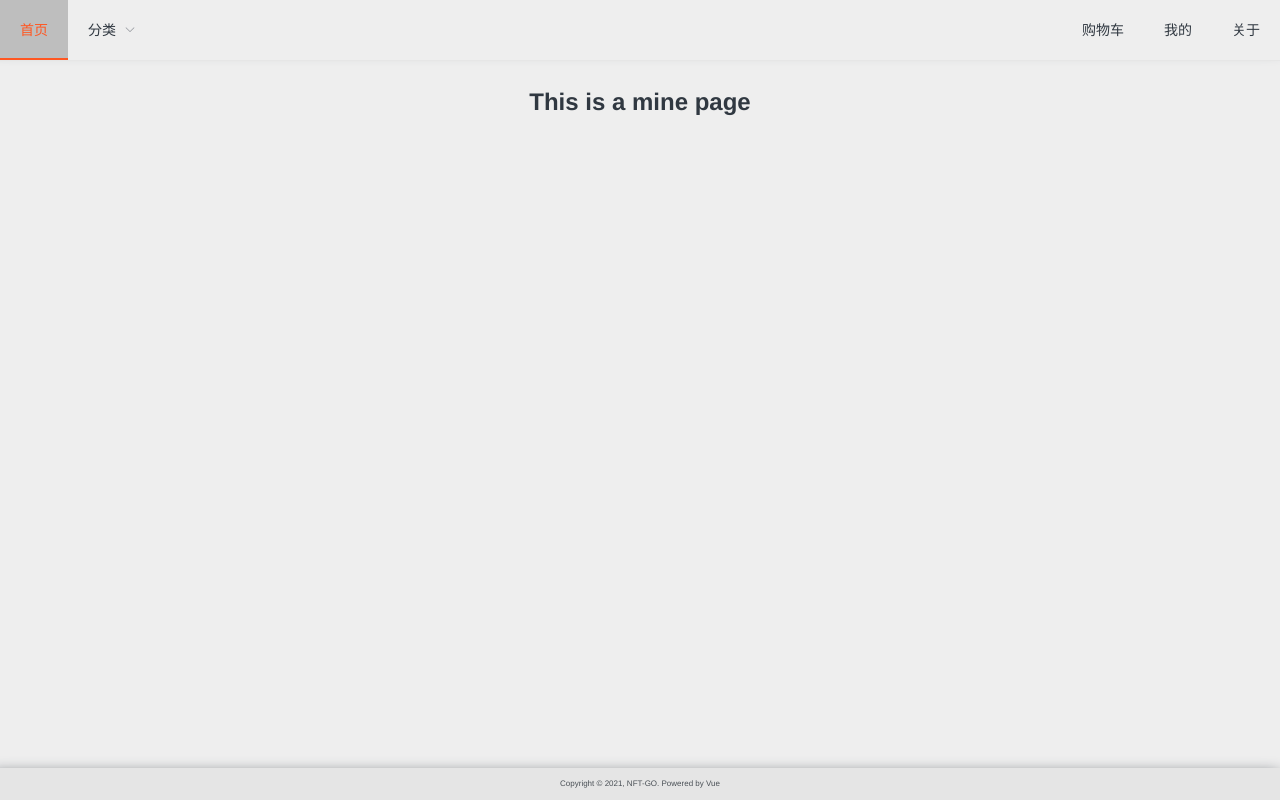
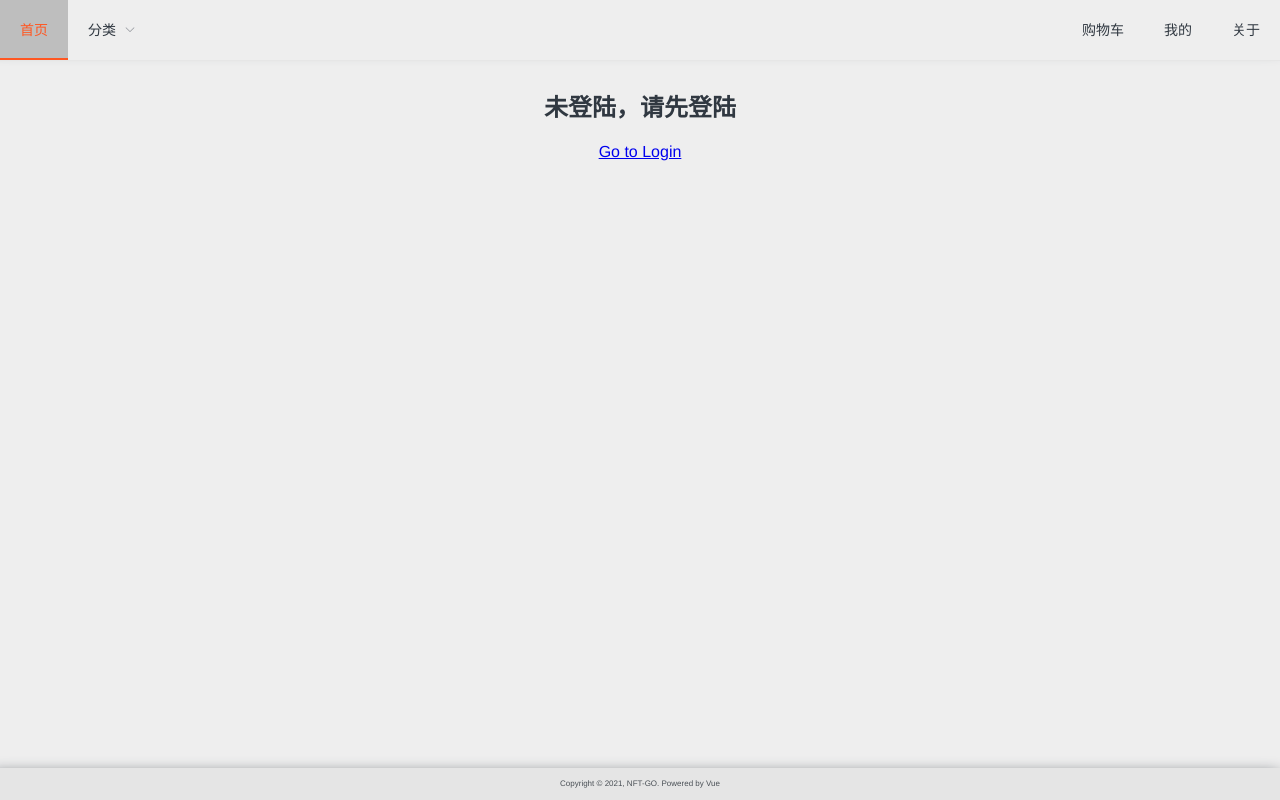
Before and after one commit to Gavin0x0/NFT-GO, a Vue app: page /mine in a window 1280 px wide. Built offline with nearby package versions, Linux system fonts and the light colour scheme.

Commit message:
新增登陆页

```diff
--- a/src/api/http.js
+++ b/src/api/http.js
@@ -18,7 +18,7 @@ if (process.env.NODE_ENV === "production") {
   }
 } else {
   //dev 开发环境
-  axios.defaults.baseURL = "https://nft_api.632891553.xyz";
+  axios.defaults.baseURL = "http://127.0.0.1:8000";
 }
 
 // 响应拦截器
--- a/src/router/index.js
+++ b/src/router/index.js
@@ -2,6 +2,7 @@ import { createRouter, createWebHistory } from "vue-router";
 import Home from "../views/Home.vue";
 import Cart from "../views/Cart.vue";
 import Mine from "../views/Mine.vue";
+import Login from "../views/Login.vue";
 import GoodDetail from "../views/GoodDetail.vue";
 
 const routes = [
@@ -26,6 +27,11 @@ const routes = [
     component: Mine,
   },
   {
+    path: "/login",
+    name: "Login",
+    component: Login,
+  },
+  {
     path: "/detail/:good_id",
     name: "GoodDetail",
     component: GoodDetail,
--- /dev/null
+++ b/src/views/Login.vue
@@ -0,0 +1,14 @@
+<template>
+  <h1>登陆页</h1>
+  <div class="login-container"></div>
+</template>
+
+<script>
+export default {};
+</script>
+
+<style>
+.login-container {
+  background-color: aquamarine;
+}
+</style>
--- a/src/views/Mine.vue
+++ b/src/views/Mine.vue
@@ -1,6 +1,7 @@
 <template>
   <div>
-    <h1>This is a mine page</h1>
+    <h1>未登陆，请先登陆</h1>
+    <router-link to="/login">Go to Login</router-link>
   </div>
 </template>
 
```
